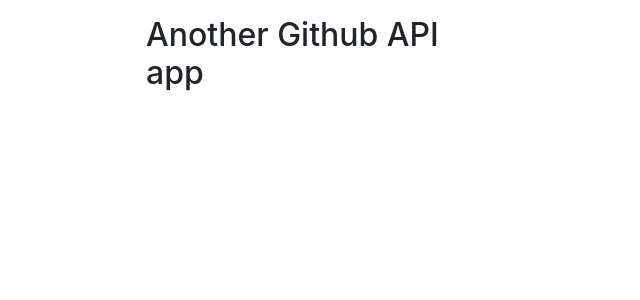
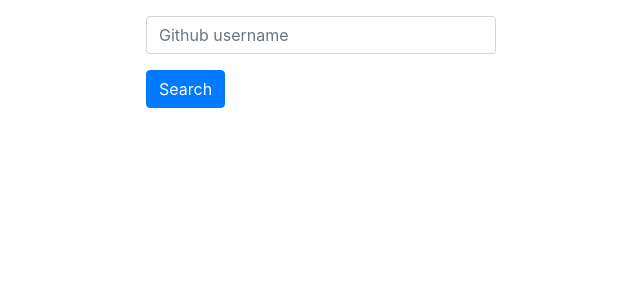
Before and after one commit to Yorkshireman/github-api-angular, an Angular app: page / in a window 1280 px wide. Shown: the top 300 px of the page, without its empty margins (319-959 px from the left). Built offline with nearby package versions, Linux system fonts and the light colour scheme.

Commit message:
input box updates User.username

```diff
--- a/src/app/app.component.html
+++ b/src/app/app.component.html
@@ -1,3 +1,3 @@
 <main class='container'>
-  <h2>Another Github API app</h2>
+  <app-user-form></app-user-form>
 </main>
--- /dev/null
+++ b/src/app/user-form/user-form.component.html
@@ -0,0 +1,15 @@
+<form #userForm='ngForm'>
+  <div class='form-group'>
+    <input
+      type='text'
+      class='form-control'
+      id='username'
+      placeholder='Github username'
+      required
+      [(ngModel)]='user.username'
+      name='username'
+    >
+    {{ user.username }}
+  </div>
+  <button type='submit' class='btn btn-primary'>Search</button>
+</form>
--- /dev/null
+++ b/src/app/user-form/user-form.component.ts
@@ -0,0 +1,20 @@
+import { Component } from '@angular/core';
+
+import { User } from '../user';
+
+@Component({
+  selector: 'app-user-form',
+  templateUrl: './user-form.component.html',
+  styleUrls: ['./user-form.component.css']
+})
+export class UserFormComponent {
+  user = new User('');
+  submitted = false;
+
+  onSubmit() {
+    console.log('onSubmit()');
+    this.submitted  = true;
+  }
+
+  // get diagnostic() { return JSON.stringify(this.user); } // remove later
+}
--- /dev/null
+++ b/src/app/user.ts
@@ -0,0 +1,5 @@
+export class User {
+  constructor(
+    public username: string
+  ) { }
+}
```
Also changed, not shown: src/app/app.module.ts (+6 -2 lines), src/app/user-form/user-form.component.css (added), 1 other file (tests, documents, lock files or other folders).
